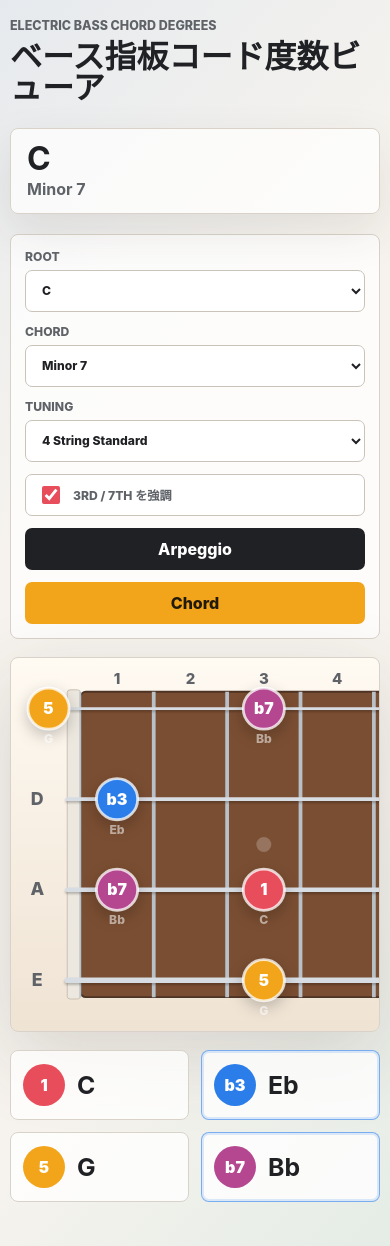
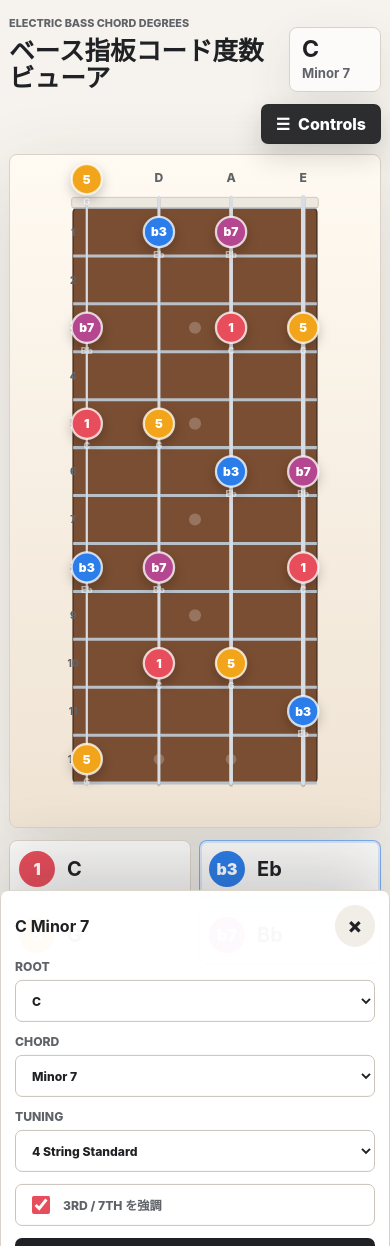
Before and after one commit to muu-ima/muu-fret-degree, a Next.js app: page / in a window 390 px wide. After the commit the page ends 992 px from the top, so only its background shows below. Built offline with nearby package versions, Linux system fonts and the light colour scheme.

Commit message:
Add mobile vertical fretboard layout

```diff
--- a/app/globals.css
+++ b/app/globals.css
@@ -175,6 +175,13 @@ select:focus-visible,
   height: auto;
 }
 
+.mobileFretboard,
+.mobileActionBar,
+.drawerBackdrop,
+.controlsDrawer {
+  display: none;
+}
+
 .fingerboard {
   fill: var(--wood);
   stroke: var(--wood-dark);
@@ -321,11 +328,183 @@ select:focus-visible,
     padding-top: 18px;
   }
 
-  .controls {
-    grid-template-columns: 1fr;
-  }
-
   .chordBadge {
     min-width: 0;
   }
 }
+
+@media (max-width: 700px) {
+  body {
+    background: var(--paper);
+  }
+
+  .app {
+    width: min(100% - 18px, 430px);
+    padding: 16px 0 28px;
+  }
+
+  .hero {
+    display: grid;
+    grid-template-columns: 1fr auto;
+    align-items: end;
+    gap: 12px;
+    margin-bottom: 12px;
+  }
+
+  .eyebrow {
+    font-size: 0.68rem;
+  }
+
+  h1 {
+    font-size: 1.6rem;
+    line-height: 1.05;
+  }
+
+  .chordBadge {
+    min-width: 92px;
+    padding: 10px 12px;
+  }
+
+  .chordBadge strong {
+    font-size: 1.45rem;
+  }
+
+  .chordBadge span {
+    font-size: 0.82rem;
+  }
+
+  .desktopControls,
+  .desktopFretboard {
+    display: none;
+  }
+
+  .mobileActionBar {
+    position: sticky;
+    top: 8px;
+    z-index: 10;
+    display: flex;
+    justify-content: flex-end;
+    margin-bottom: 10px;
+    pointer-events: none;
+  }
+
+  .menuButton {
+    display: inline-flex;
+    align-items: center;
+    gap: 8px;
+    min-height: 40px;
+    padding: 0 14px;
+    border: 1px solid rgba(32, 33, 36, 0.14);
+    background: rgba(32, 33, 36, 0.94);
+    box-shadow: 0 12px 28px rgba(32, 33, 36, 0.18);
+    pointer-events: auto;
+  }
+
+  .mobileFretboard {
+    display: block;
+    overflow: hidden;
+  }
+
+  .mobileFretboard .fretboard {
+    min-width: 0;
+    width: 100%;
+    max-height: calc(100vh - 172px);
+  }
+
+  .verticalFretboard .degreeLabel {
+    font-size: 16px;
+  }
+
+  .verticalFretboard .noteName {
+    font-size: 12px;
+  }
+
+  .mobileFretNumber {
+    font-size: 13px;
+  }
+
+  .mobileStringName {
+    font-size: 16px;
+  }
+
+  .drawerBackdrop.open {
+    position: fixed;
+    inset: 0;
+    z-index: 30;
+    display: block;
+    background: rgba(32, 33, 36, 0.32);
+  }
+
+  .controlsDrawer {
+    position: fixed;
+    right: 0;
+    bottom: 0;
+    left: 0;
+    z-index: 40;
+    display: block;
+    max-height: min(78vh, 560px);
+    padding: 14px;
+    border: 1px solid var(--line);
+    border-radius: 8px 8px 0 0;
+    background: rgba(255, 255, 255, 0.97);
+    box-shadow: 0 -24px 70px rgba(32, 33, 36, 0.22);
+    transform: translateY(110%);
+    transition: transform 180ms ease;
+  }
+
+  .controlsDrawer.open {
+    transform: translateY(0);
+  }
+
+  .drawerHeader {
+    display: flex;
+    align-items: center;
+    justify-content: space-between;
+    gap: 12px;
+    margin-bottom: 12px;
+  }
+
+  .drawerHeader strong {
+    font-size: 1rem;
+  }
+
+  .closeButton {
+    min-width: 40px;
+    width: 40px;
+    height: 40px;
+    padding: 0;
+    border-radius: 50%;
+    background: #f1eee8;
+    color: var(--ink);
+    font-size: 1.35rem;
+    line-height: 1;
+  }
+
+  .drawerControls {
+    grid-template-columns: 1fr;
+    margin: 0;
+    padding: 0;
+    border: 0;
+    background: transparent;
+  }
+
+  .degreeStrip {
+    grid-template-columns: repeat(2, minmax(0, 1fr));
+    gap: 8px;
+    margin-top: 12px;
+  }
+
+  .degreeCard {
+    min-height: 58px;
+    padding: 9px;
+  }
+
+  .degreeCard span {
+    width: 36px;
+    height: 36px;
+  }
+
+  .degreeCard strong {
+    font-size: 1.25rem;
+  }
+}
--- a/app/page.tsx
+++ b/app/page.tsx
@@ -171,7 +171,7 @@ function BassFretboard({
   const width = leftPad + boardWidth + 32;
 
   return (
-    <div className="fretboardShell" aria-label="ベース指板">
+    <div className="fretboardShell desktopFretboard" aria-label="ベース指板">
       <svg
         className="fretboard"
         viewBox={`0 0 ${width} ${height}`}
@@ -291,12 +291,152 @@ function BassFretboard({
   );
 }
 
+function MobileBassFretboard({
+  notes,
+  tuning,
+  onPlayNote,
+}: {
+  notes: FretNote[];
+  tuning: Tuning;
+  onPlayNote: (note: FretNote) => void;
+}) {
+  const mobileLeft = 42;
+  const mobileTop = 70;
+  const mobileWidth = 286;
+  const mobileHeight = 760;
+  const mobileStringGap = mobileWidth / 3;
+  const mobileFretGap = mobileHeight / fretCount;
+  const width = mobileLeft * 2 + mobileWidth;
+  const height = mobileTop + mobileHeight + 58;
+
+  return (
+    <div className="fretboardShell mobileFretboard" aria-label="モバイル用ベース指板">
+      <svg
+        className="fretboard verticalFretboard"
+        viewBox={`0 0 ${width} ${height}`}
+        role="img"
+        aria-labelledby="mobile-fretboard-title mobile-fretboard-desc"
+      >
+        <title id="mobile-fretboard-title">縦向きのコード構成音ベース指板</title>
+        <desc id="mobile-fretboard-desc">
+          スマートフォン向けに、フレットが上から下へ進む縦向き指板でコード構成音を表示します。
+        </desc>
+
+        <rect
+          className="fingerboard"
+          x={mobileLeft - 18}
+          y={mobileTop}
+          width={mobileWidth + 36}
+          height={mobileHeight}
+          rx="6"
+        />
+        <rect
+          className="nut"
+          x={mobileLeft - 20}
+          y={mobileTop - nutWidth}
+          width={mobileWidth + 40}
+          height={nutWidth}
+          rx="3"
+        />
+
+        {Array.from({ length: fretCount + 1 }, (_, fret) => {
+          const y = mobileTop + fret * mobileFretGap;
+          return (
+            <g key={`mobile-fret-${fret}`}>
+              <line
+                className={fret === 0 ? "fret fretZero" : "fret"}
+                x1={mobileLeft - 18}
+                y1={y}
+                x2={mobileLeft + mobileWidth + 18}
+                y2={y}
+              />
+              {fret > 0 ? (
+                <text className="fretNumber mobileFretNumber" x={24} y={y - mobileFretGap / 2 + 5}>
+                  {fret}
+                </text>
+              ) : null}
+            </g>
+          );
+        })}
+
+        {[...markerFrets].map((fret) => (
+          <circle
+            key={`mobile-marker-${fret}`}
+            className="positionMarker"
+            cx={mobileLeft + mobileWidth / 2}
+            cy={mobileTop + (fret - 0.5) * mobileFretGap}
+            r="8"
+          />
+        ))}
+        <g className="doubleMarker">
+          <circle cx={mobileLeft + mobileStringGap} cy={mobileTop + 11.5 * mobileFretGap} r="7" />
+          <circle cx={mobileLeft + mobileStringGap * 2} cy={mobileTop + 11.5 * mobileFretGap} r="7" />
+        </g>
+
+        {tuning.strings.map((string, stringIndex) => {
+          const x = mobileLeft + stringIndex * mobileStringGap;
+          return (
+            <g key={`mobile-${string.name}-${stringIndex}`}>
+              <text className="stringName mobileStringName" x={x} y={36}>
+                {string.name}
+              </text>
+              <line
+                className={`bassString string-${stringIndex}`}
+                x1={x}
+                y1={mobileTop - nutWidth}
+                x2={x}
+                y2={mobileTop + mobileHeight}
+              />
+            </g>
+          );
+        })}
+
+        {notes.map((note) => {
+          if (!note.inChord) {
+            return null;
+          }
+
+          const x = mobileLeft + note.stringIndex * mobileStringGap;
+          const y = note.fret === 0 ? mobileTop - 38 : mobileTop + (note.fret - 0.5) * mobileFretGap;
+          const color = note.degree ? degreeTone[note.degree] ?? "#333" : "#333";
+
+          return (
+            <g
+              className="noteHit"
+              key={`mobile-${note.id}`}
+              tabIndex={0}
+              role="button"
+              aria-label={`${note.note} ${note.degree}度 ${note.fret}フレットを鳴らす`}
+              onClick={() => onPlayNote(note)}
+              onKeyDown={(event) => {
+                if (event.key === "Enter" || event.key === " ") {
+                  event.preventDefault();
+                  onPlayNote(note);
+                }
+              }}
+            >
+              <circle cx={x} cy={y} r="20" fill={color} />
+              <text className="degreeLabel" x={x} y={y + 6}>
+                {note.degree}
+              </text>
+              <text className="noteName" x={x} y={y + 34}>
+                {note.note}
+              </text>
+            </g>
+          );
+        })}
+      </svg>
+    </div>
+  );
+}
+
 export default function Home() {
   const audioContext = useRef<AudioContext | null>(null);
   const [root, setRoot] = useState("C");
   const [chordTypeId, setChordTypeId] = useState("m7");
   const [tuningId, setTuningId] = useState("standard");
   const [showGuideTones, setShowGuideTones] = useState(true);
+  const [isControlsOpen, setIsControlsOpen] = useState(false);
 
   const chromatic = theory.chromatic;
   const chordTypes = theory.chordTypes as ChordType[];
@@ -418,20 +558,10 @@ export default function Home() {
     });
   }
 
+
+  function renderControls(className: string) {
     return (
-    <main className="app">
-      <section className="hero">
-        <div>
-          <p className="eyebrow">Electric Bass Chord Degrees</p>
-          <h1>ベース指板コード度数ビューア</h1>
-        </div>
-        <div className="chordBadge">
-          <strong>{root}</strong>
-          <span>{chordType.name}</span>
-        </div>
-      </section>
-
-      <section className="controls" aria-label="コードとチューニング">
+      <section className={className} aria-label="コードとチューニング">
           <label>
             Root
             <select value={root} onChange={(event) => setRoot(event.target.value)}>
@@ -477,8 +607,55 @@ export default function Home() {
             Chord
           </button>
         </section>
+    );
+  }
+
+  return (
+    <main className="app">
+      <section className="hero">
+        <div>
+          <p className="eyebrow">Electric Bass Chord Degrees</p>
+          <h1>ベース指板コード度数ビューア</h1>
+        </div>
+        <div className="chordBadge">
+          <strong>{root}</strong>
+          <span>{chordType.name}</span>
+        </div>
+      </section>
+
+      <div className="mobileActionBar">
+        <button
+          type="button"
+          className="menuButton"
+          onClick={() => setIsControlsOpen(true)}
+          aria-haspopup="dialog"
+          aria-expanded={isControlsOpen}
+        >
+          <span aria-hidden="true">☰</span>
+          Controls
+        </button>
+      </div>
+
+      {renderControls("controls desktopControls")}
+
+      <div className={isControlsOpen ? "drawerBackdrop open" : "drawerBackdrop"} onClick={() => setIsControlsOpen(false)} />
+      <aside
+        className={isControlsOpen ? "controlsDrawer open" : "controlsDrawer"}
+        role="dialog"
+        aria-modal="true"
+        aria-label="コードとチューニング"
+      >
+        <div className="drawerHeader">
+          <strong>{root} {chordType.name}</strong>
+          <button type="button" className="closeButton" onClick={() => setIsControlsOpen(false)}>
+            ×
+          </button>
+        </div>
+        {renderControls("controls drawerControls")}
+      </aside>
 
       <BassFretboard notes={notes} tuning={tuning} onPlayNote={playNote} />
+      <MobileBassFretboard notes={notes} tuning={tuning} onPlayNote={playNote} />
 
       <section className="degreeStrip" aria-label="コード構成音">
         {chordNotes.map((item) => {
```
Lines whose indentation alone changed are shown as unchanged.
